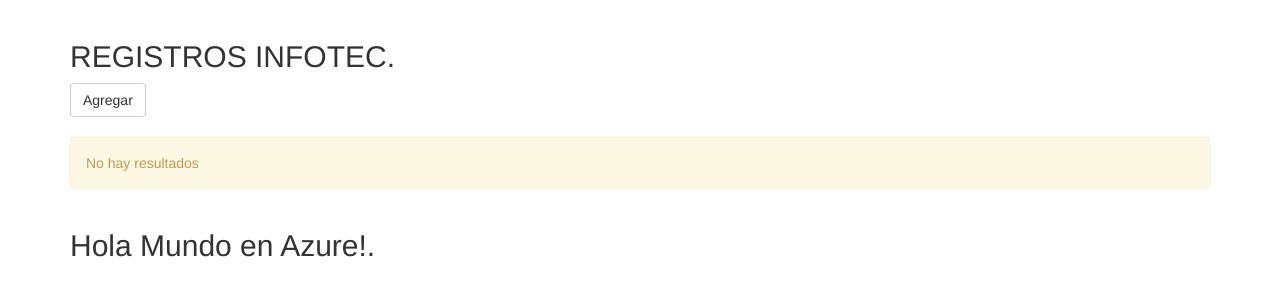
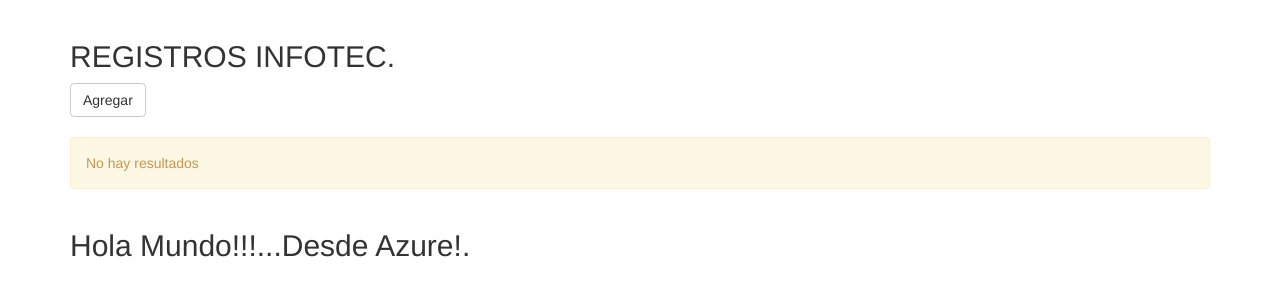
Before and after one commit to 1996199/INFOTEC, a PHP site: page /ver.php in a window 1280 px wide. Shown: the part 52-352 px from the top of the page. Run offline with PHP 8.4, Linux system fonts and the light colour scheme; data that the repository does not hold is empty.

Commit message:
Update ver.php

```diff
--- a/ver.php
+++ b/ver.php
@@ -57,7 +57,7 @@
 <?php include "php/tabla.php"; ?>
 </div>
 </div>
-<h2>Hola Mundo en Azure!.</h2>
+<h2>Hola Mundo!!!...Desde Azure!.</h2>
 </div>
 
 <script src="bootstrap/js/bootstrap.min.js"></script>
```
